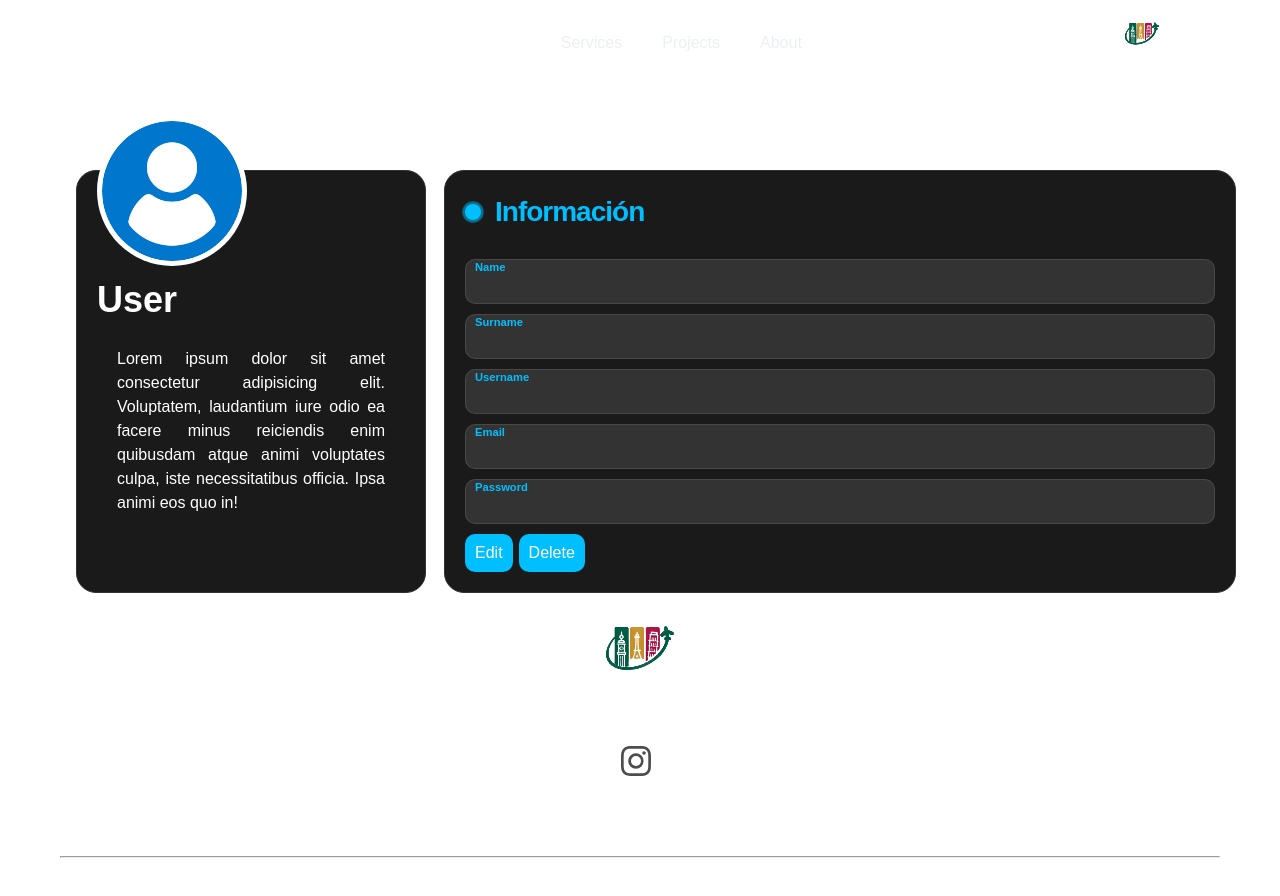
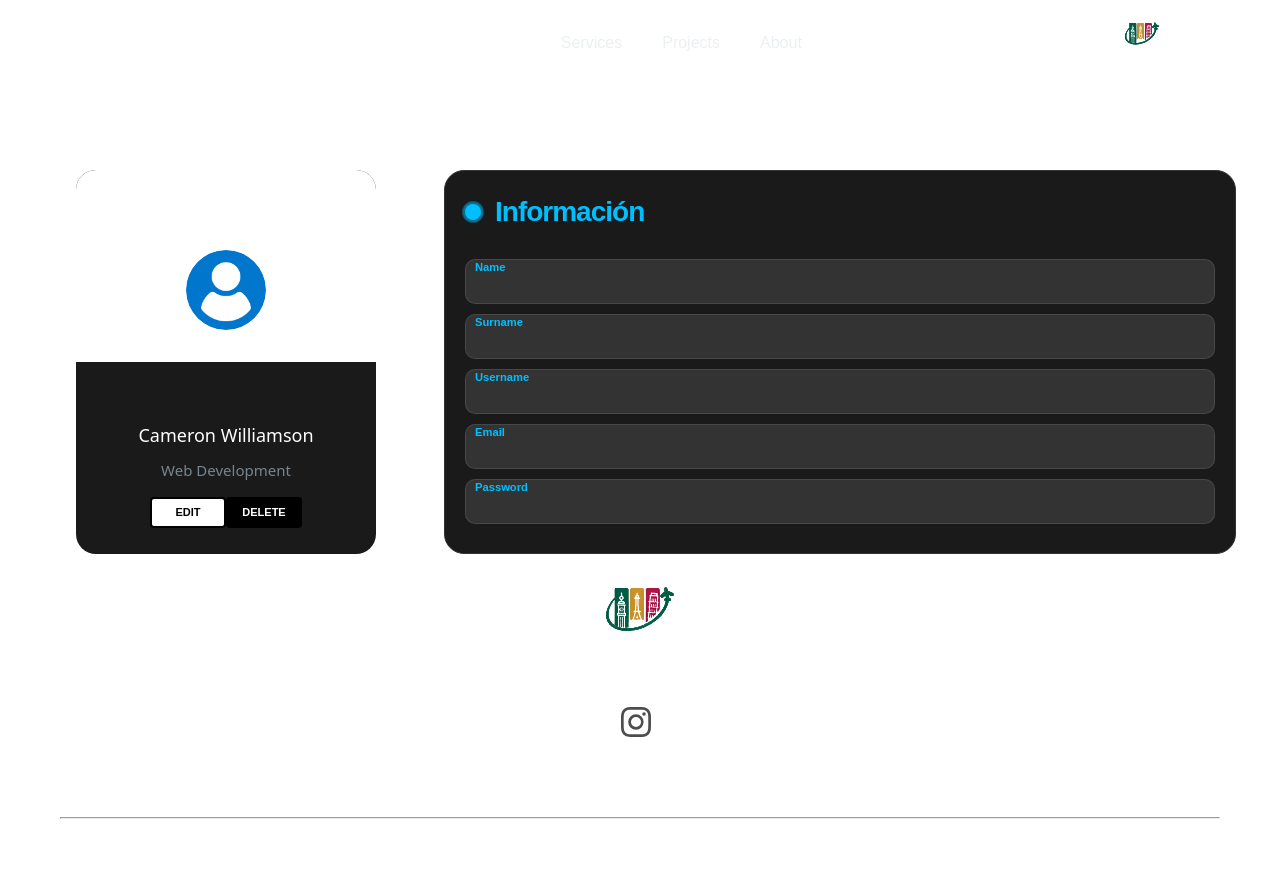
Before and after one commit to jboteo-2019465/Gauvago-FrontEnd, a React (Vite) app: page /UserProfile in a window 1280 px wide. Shown: the top 896 px of the page. After the commit the page ends 863 px from the top, so only its background shows below. Built offline with nearby package versions, Linux system fonts and the light colour scheme; a web font is replaced by a local one.

Commit message:
cambios en la vista del usuario

```diff
--- a/src/components/userProfile/UserProfile.css
+++ b/src/components/userProfile/UserProfile.css
@@ -213,3 +213,95 @@ a{
       opacity: 0;
     }
   }
+
+  .card {
+    --main-color: #000;
+    --submain-color: #78858F;
+    --bg-color: #fff;
+    font-family: system-ui, -apple-system, BlinkMacSystemFont, 'Segoe UI', Roboto, Oxygen, Ubuntu, Cantarell, 'Open Sans', 'Helvetica Neue', sans-serif;
+    position: relative;
+    width: 300px;
+    height: 384px;
+    display: flex;
+    flex-direction: column;
+    align-items: center;
+    border-radius: 20px;
+    background: #1a1a1a;
+  }
+
+  .card__img {
+    height: 192px;
+    width: 100%;
+    border-radius: 20px 20px 0 0;
+    background-color: #fff;
+  }
+
+  .card__img svg {
+    height: 100%;
+
+  }
+
+  .card__avatar {
+    position: absolute;
+  width: 80px;
+  height: 80px;
+  border-radius: 50%;
+  display: flex;
+  justify-content: center;
+  align-items: center;
+  top: 80px;
+  left: 50%;
+  transform: translateX(-50%);
+  background-size: cover;
+  background-position: center;
+  }
+
+  .card__avatar img {
+    width: 100%;
+    height: 100%;
+    object-fit: cover; /* Para asegurar que la imagen cubra todo el contenedor */
+    border-radius: 50%; /* Para mantenerla circular */
+  }
+
+  .card__title {
+    margin-top: 60px;
+    font-weight: 500;
+    font-size: 18px;
+    color: var(--bg-color);
+  }
+
+  .card__subtitle {
+    margin-top: 10px;
+    font-weight: 400;
+    font-size: 15px;
+    color: var(--submain-color);
+  }
+
+  .card__btn {
+    margin-top: 15px;
+    width: 76px;
+    height: 31px;
+    border: 2px solid var(--main-color);
+    border-radius: 4px;
+    font-weight: 700;
+    font-size: 11px;
+    color: var(--main-color);
+    background: var(--bg-color);
+    text-transform: uppercase;
+    transition: all 0.3s;
+  }
+
+  .card__btn-solid {
+    background: var(--main-color);
+    color: var(--bg-color);
+  }
+
+  .card__btn:hover {
+    background: var(--main-color);
+    color: var(--bg-color);
+  }
+
+  .card__btn-solid:hover {
+    background: var(--bg-color);
+    color: var(--main-color);
+  }
--- a/src/components/userProfile/UserProfile.jsx
+++ b/src/components/userProfile/UserProfile.jsx
@@ -9,13 +9,16 @@ export const UserProfile = () => {
       <NavBar />
       <div className="gradiant"></div>
       <div className="container-profile">
-        <div className="profile-info">
-          <div className="profile-down">
-            <img src={profileDefault} alt="Oa" />
-            <div className="profile-title">User</div>
-            <div className="profile-description">Lorem ipsum dolor sit amet consectetur adipisicing elit. Voluptatem, laudantium iure odio ea facere minus reiciendis enim quibusdam atque animi voluptates culpa, iste necessitatibus officia. Ipsa animi eos quo in!</div>
-          </div>
-        </div>
+      <div class="card">
+    <div class="card__img"></div>
+    <div className="card__avatar"> <img src={profileDefault} alt="Profile" />  </div>
+    <div class="card__title">Cameron Williamson</div>
+    <div class="card__subtitle">Web Development</div>
+    <div class="card__wrapper">
+        <button class="card__btn">Edit</button>
+        <button class="card__btn card__btn-solid">Delete</button>
+    </div>
+</div>
         <form className="form">
           <p className="title">Información </p>
             <label>
@@ -38,10 +41,7 @@ export const UserProfile = () => {
             <input className="input" type="password" placeholder="" required="" />
             <span>Password</span>
           </label>
-          <div className='flex'>
-            <button className="submit">Edit</button>
-            <button className="submit">Delete</button>
-          </div>
+
 
         </form>
       </div>
```
